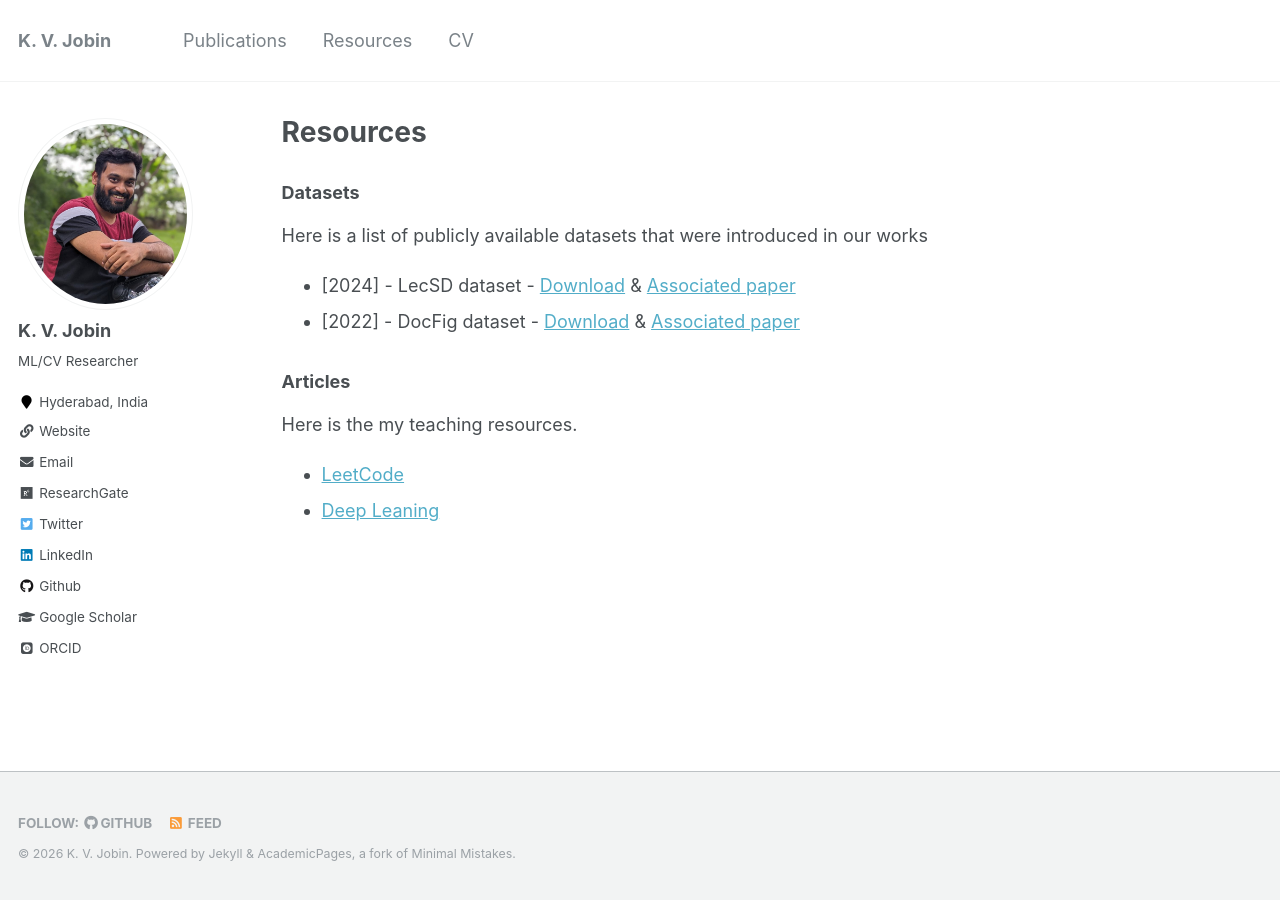
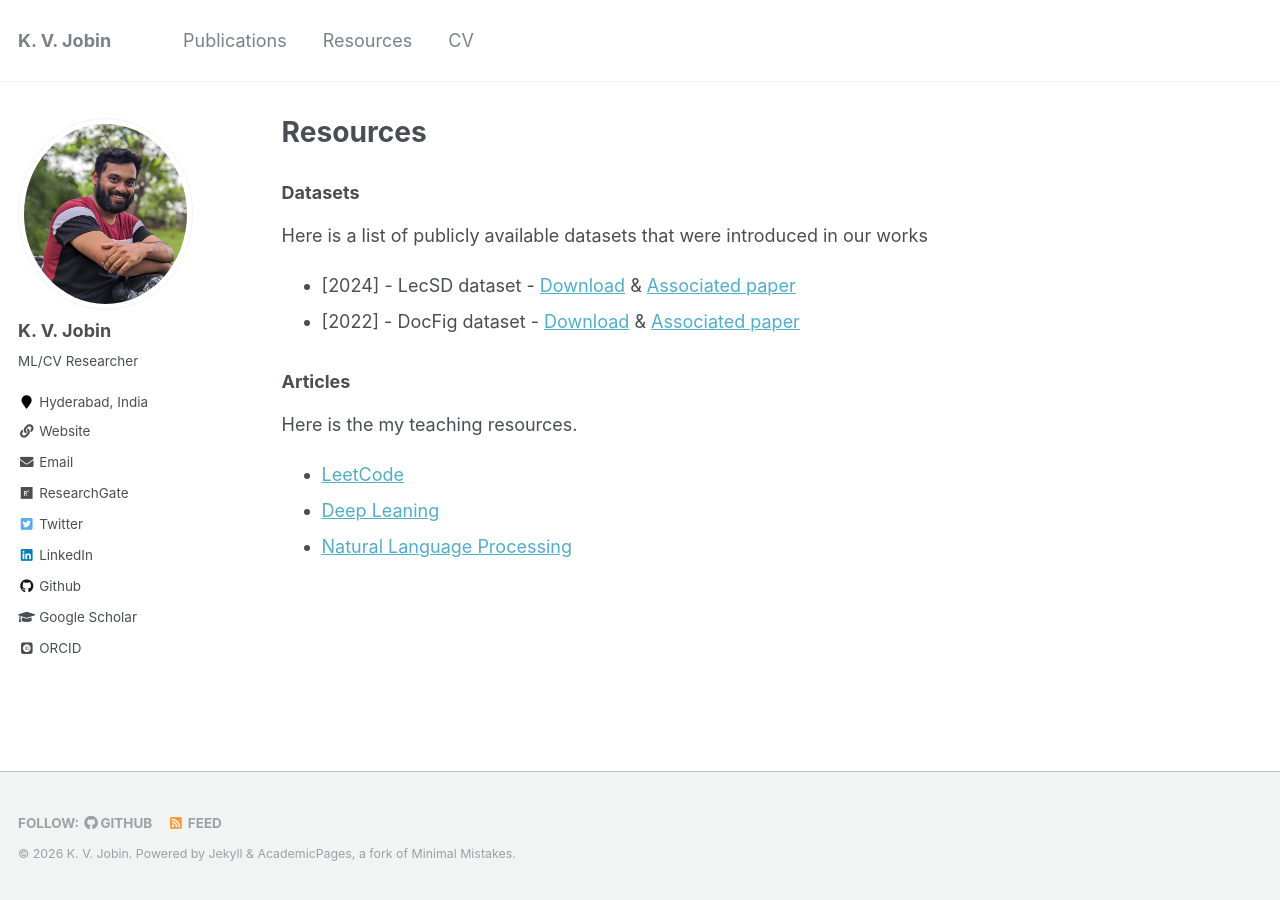
Before and after one commit to jobinkv/jobinkv.github.io, a Jekyll site: the page built from _pages/resources.md, in a window 1280 px wide. Built offline with Jekyll 4.4.1, drawn with Linux system fonts in a browser that asks for light colours; some web fonts are replaced.

```diff
--- a/_pages/resources.md
+++ b/_pages/resources.md
@@ -20,3 +20,4 @@ Here is the my teaching resources.
 
 - [LeetCode](/Resources/leetcode/)
 - [Deep Leaning](/Resources/deep-learning)
+- [Natural Language Processing](/Resources/nlp/)
```
Also changed, not shown: _pages/tutorials/nlp/index.md (+1 -0 lines).
